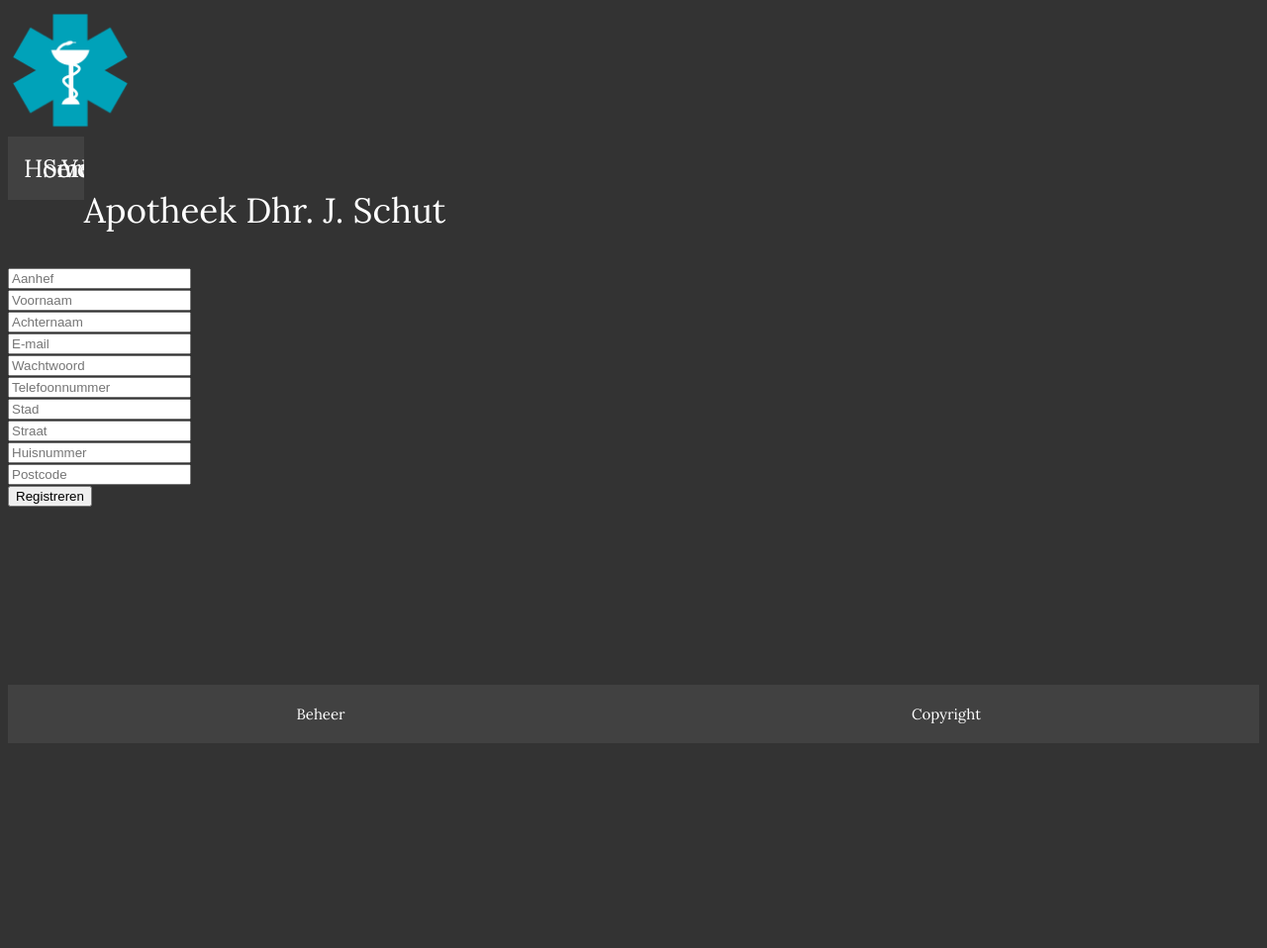
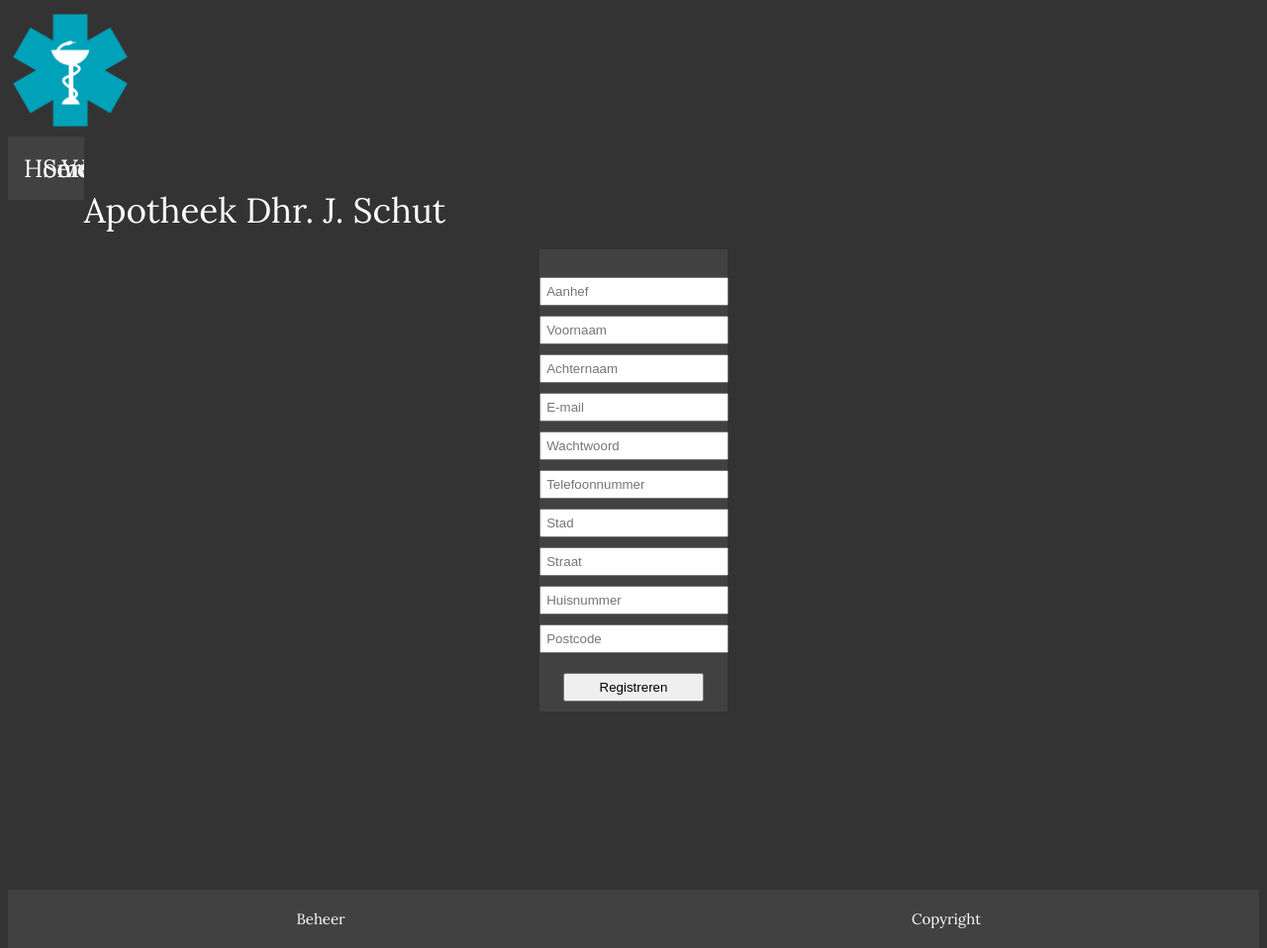
Before and after one commit to Jellewolf/Project, a PHP site: page /pages/signup.php in a window 1280 px wide. Shown: the whole page at 99% size. Before the commit the page ends 751 px from the top, so only its background shows below. Run offline with PHP 8.4, Linux system fonts and the light colour scheme.

Commit message:
register

```diff
--- a/css/login.css
+++ b/css/login.css
@@ -2,22 +2,27 @@ body {
     background-color: #333333;
     font-family: 'loraregular';
 }
+
 .incmain {
     width: 100%;
     margin: auto;
     margin-bottom: 40px;
 }
+
 .logbox {
     width: 15%;
     margin: auto;
     background-color: #414141;
     text-align: center;
+    margin-top: 50px;
 }
+
 .logform {
     display: inline-block;
     margin-top: 10px;
     padding: 5px;
 }
+
 .signbutton {
     float: left;
     width: 40%;
@@ -25,6 +30,7 @@ body {
     margin-top: 10px;
     margin-bottom: 5px;
 }
+
 .resbutton {
     float: right;
     width: 40%;
@@ -32,43 +38,82 @@ body {
     margin-top: 10px;
     margin-bottom: 5px;
 }
+
 .logbutton {
     width: 75%;
     padding: 5px;
     margin-top: 20px;
     margin-bottom: 10px;
 }
-.signbutton a:link {text-decoration: none; color: black;}
-.signbutton a:visited { text-decoration: none; color:black; }
-.signbutton a:hover { text-decoration: none; color:black; }
-.signbutton a:focus { text-decoration: none;}
-.signbutton a:hover, a:active { text-decoration: none;}
 
-.resbutton a:link {text-decoration: none; color: black;}
-.resbutton a:visited { text-decoration: none; color:black; }
-.resbutton a:hover { text-decoration: none; color:black; }
-.resbutton a:focus { text-decoration: none;}
-.resbutton a:hover, a:active { text-decoration: none;}
+.signbutton a:link {
+    text-decoration: none;
+    color: black;
+}
 
+.signbutton a:visited {
+    text-decoration: none;
+    color: black;
+}
 
-.footermain p  {
+.signbutton a:hover {
+    text-decoration: none;
+    color: black;
+}
+
+.signbutton a:focus {
+    text-decoration: none;
+}
+
+.signbutton a:hover,
+a:active {
+    text-decoration: none;
+}
+
+.resbutton a:link {
+    text-decoration: none;
+    color: black;
+}
+
+.resbutton a:visited {
+    text-decoration: none;
+    color: black;
+}
+
+.resbutton a:hover {
+    text-decoration: none;
+    color: black;
+}
+
+.resbutton a:focus {
+    text-decoration: none;
+}
+
+.resbutton a:hover,
+a:active {
+    text-decoration: none;
+}
+
+.footermain p {
     background-color: #414141;
     padding-top: 20px;
     padding-bottom: 20px;
     margin: auto;
     width: 100%;
 }
-.footerleft  {
+
+.footerleft {
     float: left;
     text-align: center;
     max-width: 50%;
-color:white;
+    color: white;
     font-size: 15px;
 }
-.footerright  {
+
+.footerright {
     float: right;
     text-align: center;
     max-width: 50%;
-color:white;
+    color: white;
     font-size: 15px;
 }
--- a/pages/contact.php
+++ b/pages/contact.php
@@ -20,7 +20,7 @@ include '../inc/menu.inc.php';
 <div class="contbox">
 <!-- This is the contactform v1 please do not delete-->
 <form action="../inc/contactform.inc.php" method="POST">
- <input class="contform" type="text" name="first" placeholder="Voornaam">
+ <input class="contform" type="text" name="first" placeholder="Voornaam" required>
  <br>
  <input class="contform" type="text" name="last" placeholder="Achternaam">
  <br>
--- a/pages/signup.php
+++ b/pages/signup.php
@@ -15,29 +15,31 @@ include '../inc/menu.inc.php';
 ?>
 <!-- This is the signup page please do not delete-- <form action="inc/signup.inc.php" method="POST">
 -->
+<div class="logbox">
 <form action="/inc/signup.inc.php" method="POST">
- <input type="text" name="salutation" placeholder="Aanhef" required>
+ <input class="logform" type="text" name="salutation" placeholder="Aanhef" required>
  <br>
- <input type="text" name="firstname" placeholder="Voornaam">
+ <input class="logform" type="text" name="firstname" placeholder="Voornaam">
  <br>
- <input type="text" name="lastname" placeholder="Achternaam">
+ <input class="logform" type="text" name="lastname" placeholder="Achternaam">
  <br>
- <input type="text" name="email" placeholder="E-mail">
+ <input class="logform" type="text" name="email" placeholder="E-mail">
  <br>
- <input type="text" name="userpass" placeholder="Wachtwoord">
+ <input class="logform" type="text" name="userpass" placeholder="Wachtwoord">
  <br>
- <input type="text" name="phonenumber" placeholder="Telefoonnummer">
+ <input class="logform" type="text" name="phonenumber" placeholder="Telefoonnummer">
  <br>
- <input type="text" name="city" placeholder="Stad" required>
+ <input class="logform" type="text" name="city" placeholder="Stad" required>
  <br>
- <input type="text" name="street" placeholder="Straat" required>
+ <input class="logform" type="text" name="street" placeholder="Straat" required>
  <br>
- <input type="text" name="housenumber" placeholder="Huisnummer">
+ <input class="logform" type="text" name="housenumber" placeholder="Huisnummer">
  <br>
- <input type="text" name="postalcode" placeholder="Postcode">
+ <input class="logform" type="text" name="postalcode" placeholder="Postcode">
  <br>
- <button type="submit" name="submit">Registreren</button>
+ <button class="logbutton" type="submit" name="submit">Registreren</button>
 </form>
+</div>
  <br>
  <br>
  <br>
```
Lines whose indentation alone changed are shown as unchanged.
